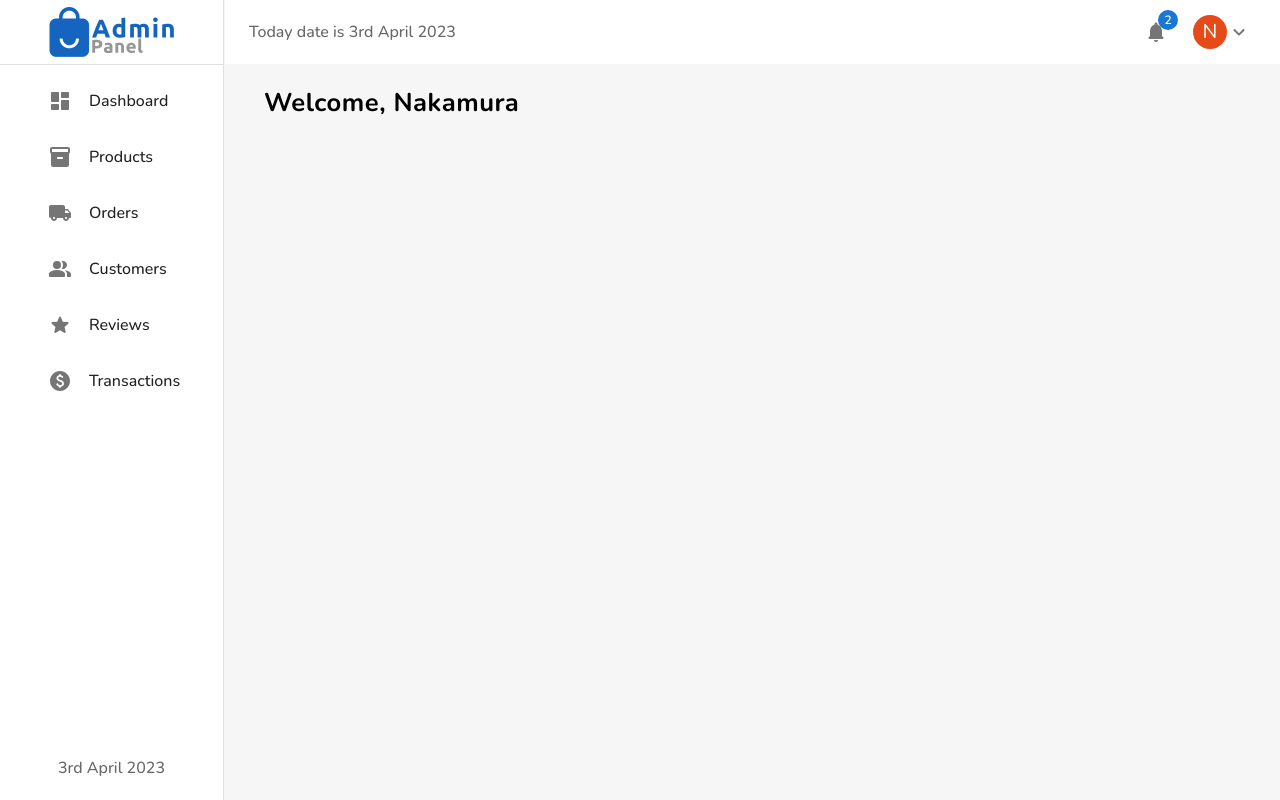
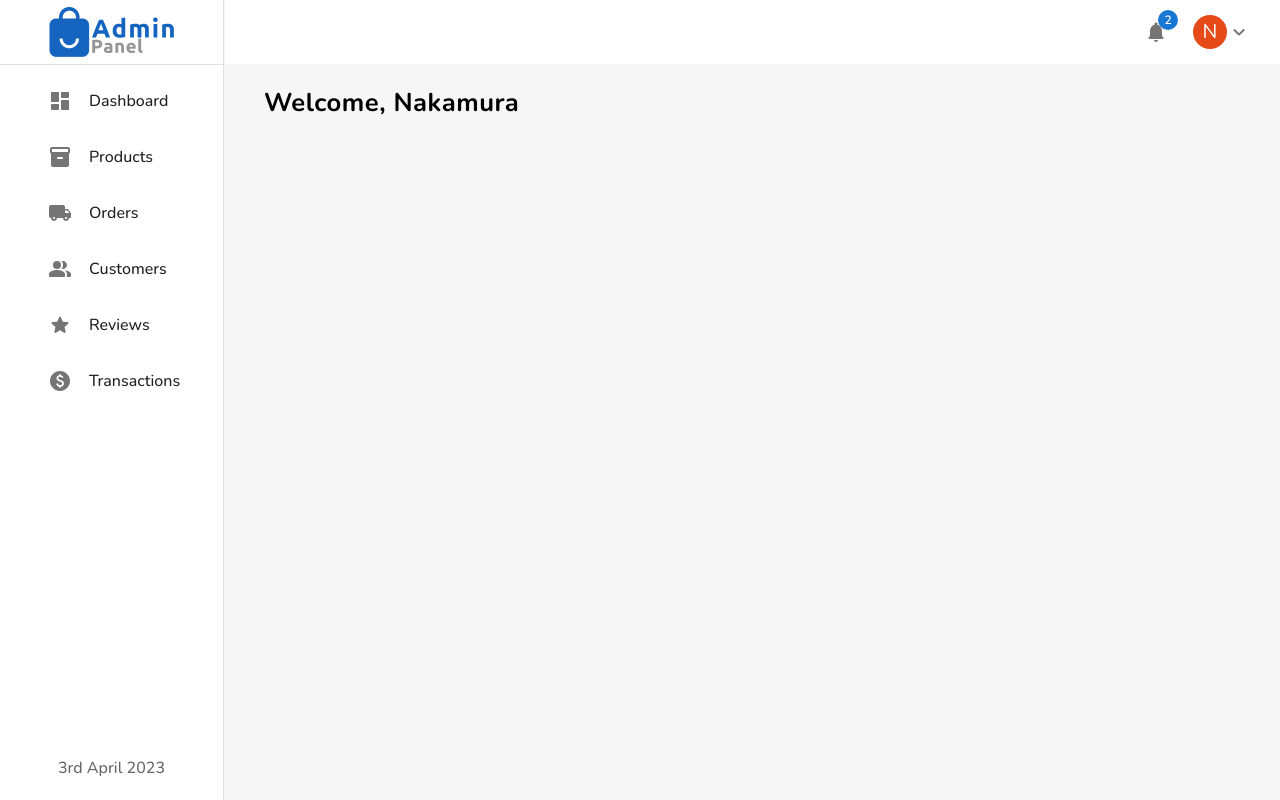
Before and after one commit to alee-anwar/Nakamura-Super-Store, a React (Create React App) app in the folder admin/: page /dashboard in a window 1280 px wide. Built offline with nearby package versions, Linux system fonts and the light colour scheme.

Commit message:
Update Appbar.js

```diff
--- a/admin/src/components/Appbar/Appbar.js
+++ b/admin/src/components/Appbar/Appbar.js
@@ -1,6 +1,6 @@
 import { AppBar, Toolbar, Typography } from "@mui/material";
 import React from "react";
-import { format } from "date-fns";
+// import { format } from "date-fns";
 import NotificationBell from "./NotificationBell";
 import AccountMenu from "./AccountMenu";
 
@@ -13,10 +13,10 @@ const useStyles = {
 const Appbar = () => {
   return (
     <AppBar color="inherit" elevation={0} position="fixed" sx={{width: `calc(100% - ${drawerWidth}px)`, ml: `${drawerWidth}px` }}>
-      <Toolbar>
-        <Typography sx={useStyles.date} noWrap component='div' color="textSecondary">
+      <Toolbar sx={{justifyContent: 'right'}}>
+        {/* <Typography sx={useStyles.date} noWrap component='div' color="textSecondary">
           Today date is {format(new Date(), "do MMMM Y")}
-        </Typography>
+        </Typography> */}
         <NotificationBell iconColor="primary" />
         <AccountMenu />
       </Toolbar>
```
